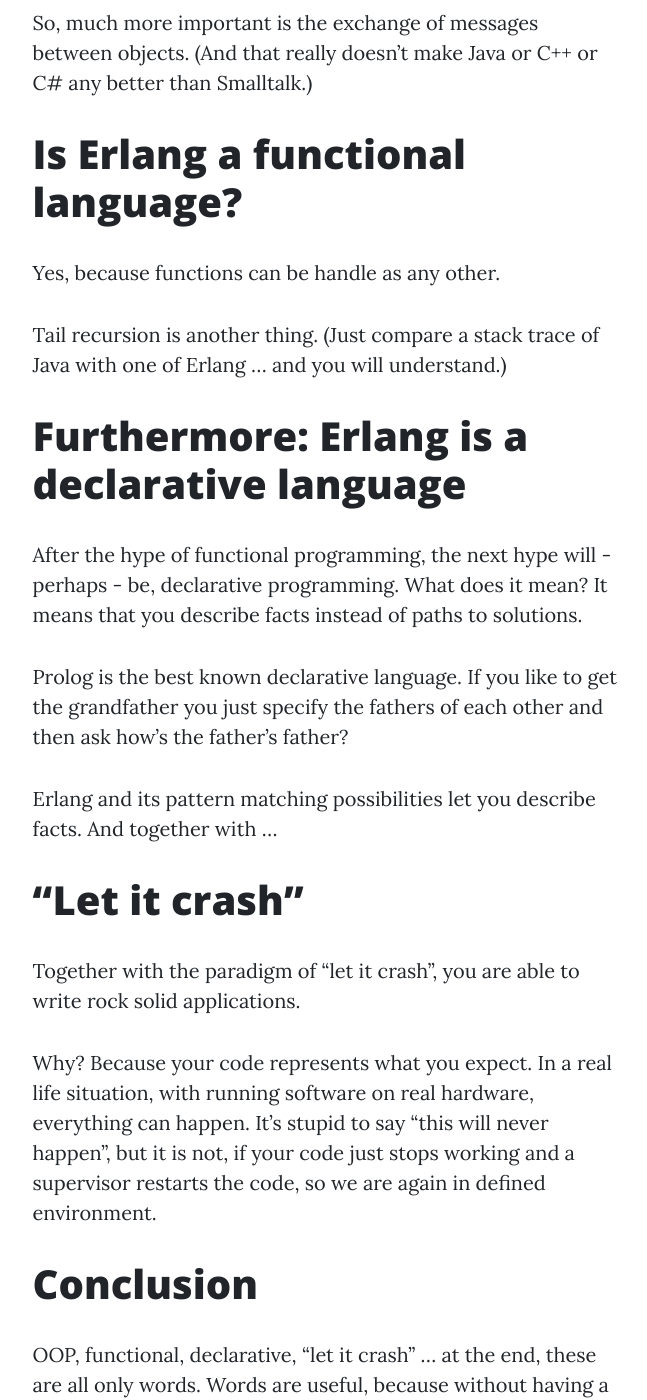
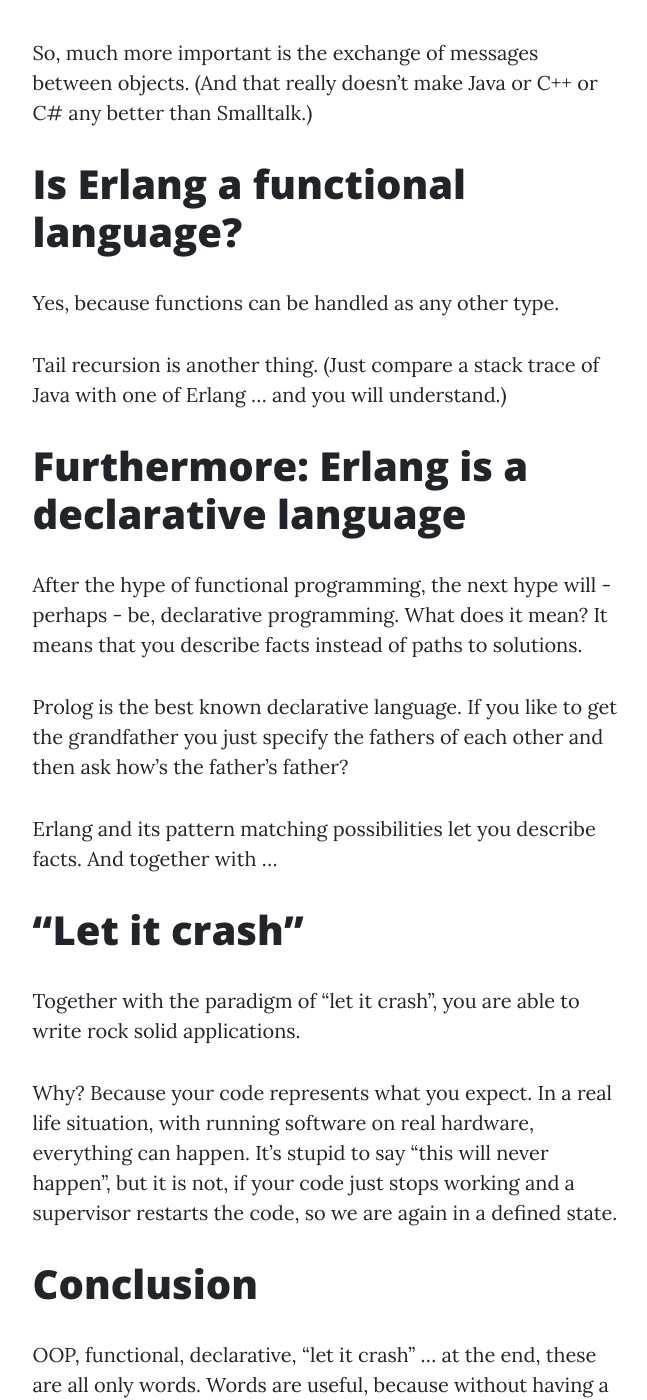
Before and after one commit to ratopi/ratopi.github.io, a Jekyll site: the page built from _posts/2024-03-22-erlang-oop.md, in a window 1280 px wide and 1400 px high, scrolled down 1730 px. Shown: the whole window, without its empty margins (313-960 px from the left). Built offline with Jekyll 4.4.1, drawn with Linux system fonts in a browser that asks for light colours; some of the changed text lies outside the part shown.

Commit message:
some typos / expressions changed

```diff
--- a/_posts/2024-03-22-erlang-oop.md
+++ b/_posts/2024-03-22-erlang-oop.md
@@ -42,7 +42,7 @@
 
 # Is Erlang a functional language?
 
-Yes, because functions can be handle as any other.
+Yes, because functions can be handled as any other type.
 
 Tail recursion is another thing.
 (Just compare a stack trace of Java with one of Erlang ... and you will understand.)
@@ -70,7 +70,7 @@
 In a real life situation, with running software on real hardware, everything can
 happen.
 It's stupid to say "this will never happen", but it is not, if your code just stops working
-and a supervisor restarts the code, so we are again in defined environment.
+and a supervisor restarts the code, so we are again in a defined state.
 
 # Conclusion
 
```
Also changed, not shown: other parts of _posts/2024-03-22-erlang-oop.md (+1 -1 lines).
